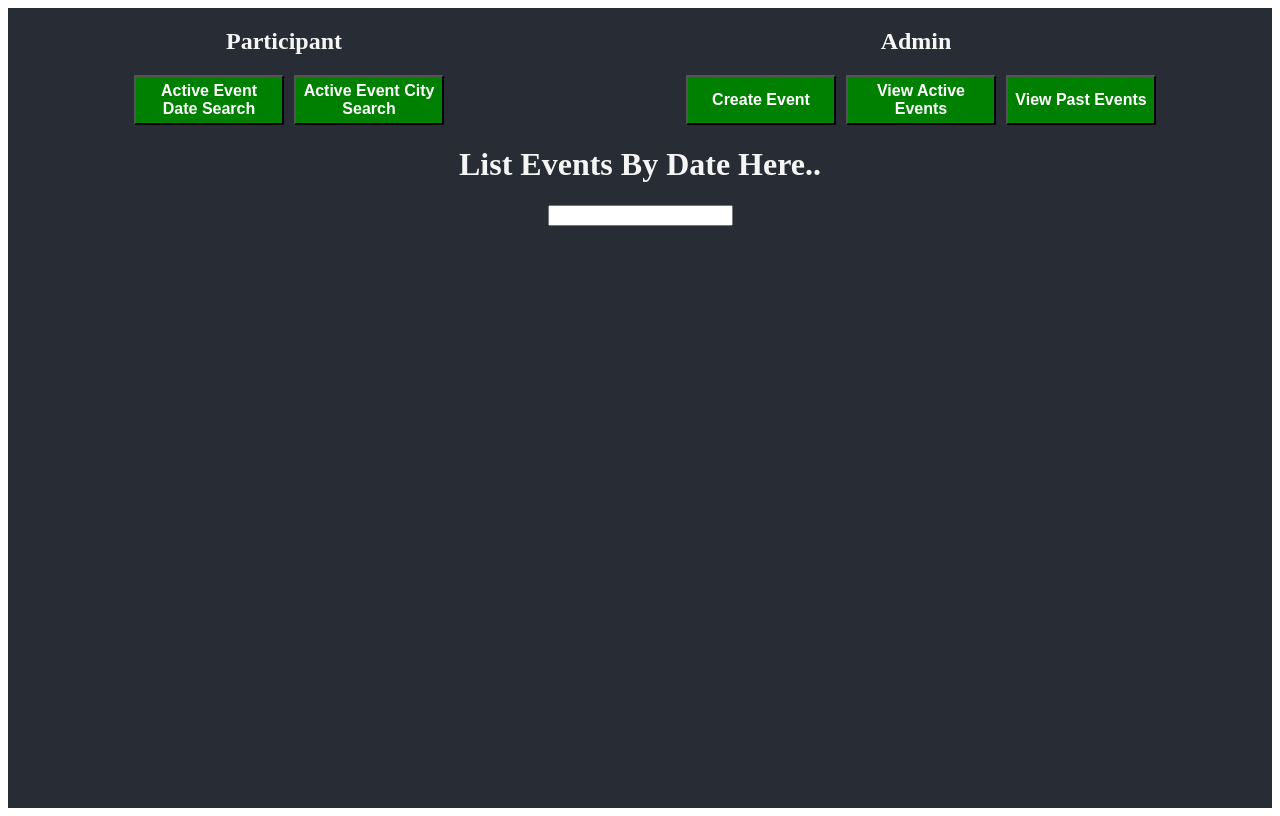
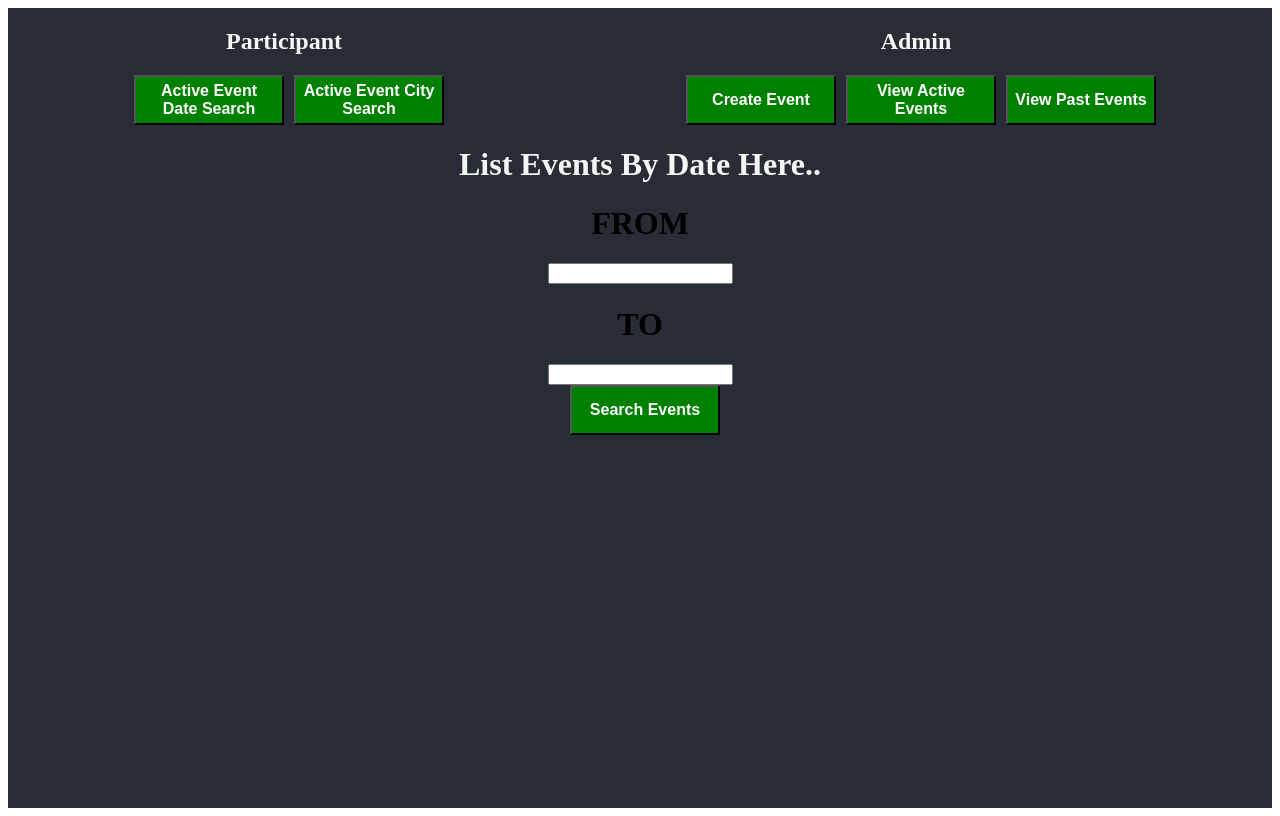
Before and after one commit to COP4710-Group20/Final_Project, a React (Create React App) app in the folder client/: page /listeventsbydate in a window 1280 px wide. Built offline with nearby package versions, Linux system fonts and the light colour scheme.

Commit message:
search by city and date working

```diff
--- a/client/src/ListEventsByDate.js
+++ b/client/src/ListEventsByDate.js
@@ -1,21 +1,83 @@
-import './App.css';
-import React, { useState } from 'react';
-import PartButtons from './PartButtons'
-import DataPicker from 'react-datepicker';
+import "./App.css";
+import PartButtons from "./PartButtons";
+import DataPicker from "react-datepicker";
 import "react-datepicker/dist/react-datepicker.css";
+import "./App.css";
+import React, { useState, useContext } from "react";
+import Axios from "axios";
+import Moment from "moment";
+import { HomeContext } from "./provider/provider";
 
 function ListEventsByDate() {
 
-  const [selectedDate, setSelectedDate] = useState(null)
+    // global
+    const global = useContext(HomeContext)
+    const state = global.state
+    const dispatch = global.dispatch
+
+  const [fromDate, setFromDate] = useState(null);
+  const [toDate, settoDate] = useState(null);
+
+  const [list, setList] = useState([]);
+
+  const searchDate = () => {
+    console.log(Moment(fromDate).format("YYYY-MM-DD"));
+    console.log(Moment(toDate).format("YYYY-MM-DD"));
+
+    Axios.post("http://localhost:3001/viewByStartEnd", {
+      event_start_date: fromDate,
+      event_end_date: toDate,
+    }).then((response) => {
+      setList(response.data);
+      console.log(response.data);
+    });
+  };
+
+  function signUp(id) {
+    console.log(id);
+    Axios.post("http://localhost:3001/signUp", {
+      event_id: id,
+      user_id: state.user.user.user_id,
+    }).then((response) => {
+      //setCityEvent(response.data);
+      console.log(response.data);
+    })
+  }
   return (
     <div className="userDashboard">
       <PartButtons></PartButtons>
-     <h1> List Events By Date Here.. </h1>
-      <DataPicker selected={selectedDate}
-      onChange={date => setSelectedDate(date)}
-      dateFormat='dd/MM/yy'
-      minDate={new Date()}
+      <h1> List Events By Date Here.. </h1>
+
+      <div>
+        <h1>FROM</h1>
+        <DataPicker
+          selected={fromDate}
+          onChange={(date) => setFromDate(date)}
+          dateFormat="yyyy/MM/dd"
+          minDate={new Date()}
         />
+
+        <h1>TO</h1>
+        <DataPicker
+          selected={toDate}
+          onChange={(date) => settoDate(date)}
+          dateFormat="yyyy/MM/dd"
+          minDate={new Date()}
+        />
+      </div>
+
+      <button onClick={searchDate}>Search Events</button>
+      <div>
+        {list.map((val, key) => {
+          return (
+            <div className="list">
+              <button onClick = { () => signUp(val.event_id)}>sign up</button>
+              <div>{val.event_title}</div>
+              <div>{val.event_URL}</div>
+            </div>
+          );
+        })}
+      </div>
     </div>
   );
 }
```
Also changed, not shown: 1 other file (tests, documents, lock files or other folders).
